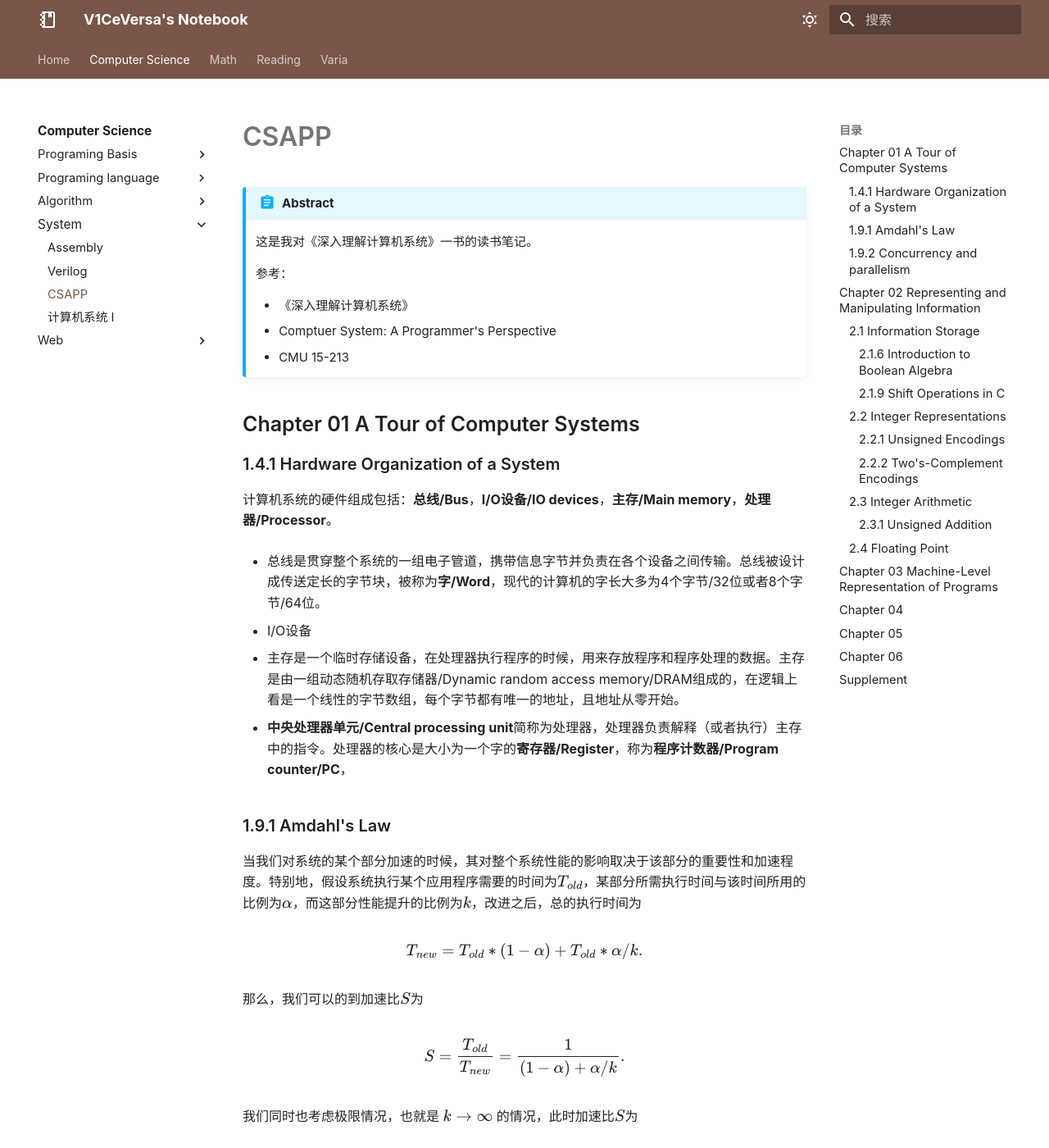
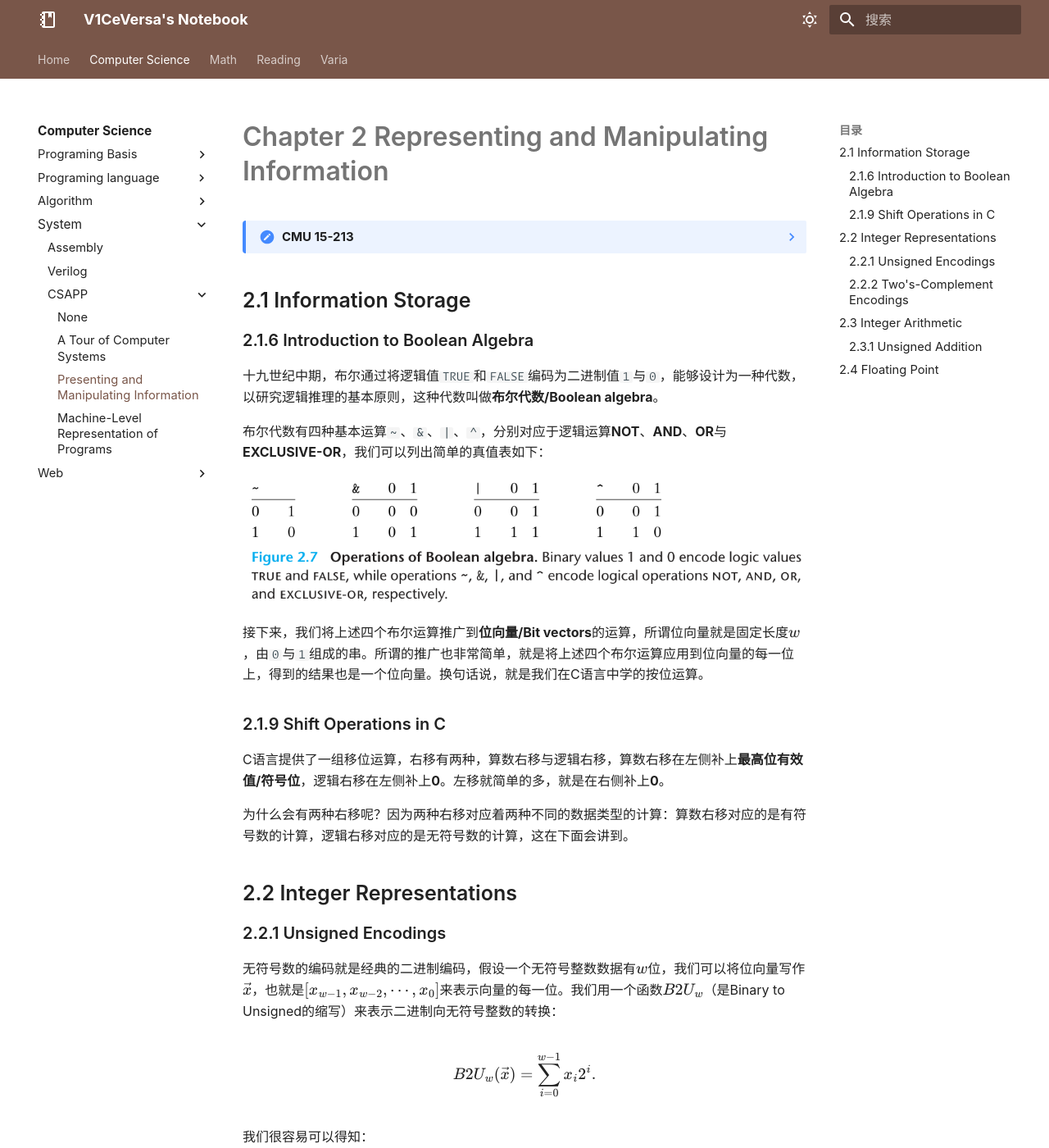
Before and after one commit to V1CeVersaa/V1CeVersaa.github.io, an MkDocs documentation site: the page built from docs/Computer Science/System/CSAPP/Chapter2.md, in a window 1280 px wide and 1400 px high. Shown: the whole window at 82% size. Built offline with MkDocs 1.6.1 and Material for MkDocs 9.7.7, drawn with Linux system fonts in a browser that asks for light colours; nearby versions of some CDN libraries; some web fonts are replaced; comment, search, counter and statistics services are not loaded; a style sheet for code colours, icons or effects is not loaded; some of the changed text lies outside the part shown.

Commit message:
update: 240329

```diff
--- a/docs/Computer Science/System/CSAPP.md
+++ b/docs/Computer Science/System/CSAPP/Chapter2.md
@@ -1,80 +1,31 @@
-# CSAPP
-
-!!! Abstract
-    这是我对《深入理解计算机系统》一书的读书笔记。
-
-    参考：
-
-    - 《深入理解计算机系统》
-    - Comptuer System: A Programmer's Perspective
-    - CMU 15-213
-
-## Chapter 01 A Tour of Computer Systems
-
-### 1.4.1 Hardware Organization of a System
-
-计算机系统的硬件组成包括：**总线/Bus**，**I/O设备/IO devices**，**主存/Main memory**，**处理器/Processor**。
-
-- 总线是贯穿整个系统的一组电子管道，携带信息字节并负责在各个设备之间传输。总线被设计成传送定长的字节块，被称为**字/Word**，现代的计算机的字长大多为4个字节/32位或者8个字节/64位。
-
-- I/O设备
-
-- 主存是一个临时存储设备，在处理器执行程序的时候，用来存放程序和程序处理的数据。主存是由一组动态随机存取存储器/Dynamic random access memory/DRAM组成的，在逻辑上看是一个线性的字节数组，每个字节都有唯一的地址，且地址从零开始。
-
-- **中央处理器单元/Central processing unit**简称为处理器，处理器负责解释（或者执行）主存中的指令。处理器的核心是大小为一个字的**寄存器/Register**，称为**程序计数器/Program counter/PC**，
-
-### 1.9.1 Amdahl's Law
-
-当我们对系统的某个部分加速的时候，其对整个系统性能的影响取决于该部分的重要性和加速程度。特别地，假设系统执行某个应用程序需要的时间为$T_{old}$，某部分所需执行时间与该时间所用的比例为$\alpha$，而这部分性能提升的比例为$k$，改进之后，总的执行时间为
-
-$$T_{new}=T_{old}*(1-\alpha)+T_{old}*\alpha/k.$$
-
-那么，我们可以的到加速比$S$为
-
-$$S=\frac{T_{old}}{T_{new}}=\frac{1}{(1-\alpha)+\alpha/k}.$$
-
-我们同时也考虑极限情况，也就是 $k\to\infty$ 的情况，此时加速比$S$为
-
-$$S=\frac{1}{1-\alpha}.$$
-
-这就是加速比的上界了。
-
-总之，Amdahl's Law告诉我们，为了显著提升系统性能，必须提升全系统中相当大的部分的性能
-
-### 1.9.2 Concurrency and parallelism
-
-并发（concurrency）和并行（parallelism）是两个不同的概念。并发是一个通用的概念，指一个同时具有多个活动的系统。并行是指使用并发来使一个系统运行得更快。并行可以在计算机系统的多个抽象层次上运用，我们按照系统层次结构中从高到底的顺序重点强调三个层次：
-
-- 线程级并发：使用
-
-## Chapter 02 Representing and Manipulating Information
+# Chapter 2 Representing and Manipulating Information
 
 ??? note "CMU 15-213"
     **Why Bits?**
 
     Because of electronic implementation: Easy to store bistable elements, and reliable transmitted on noisy and inaccurate wires.
 
-### 2.1 Information Storage
+## 2.1 Information Storage
 
-#### 2.1.6 Introduction to Boolean Algebra
+### 2.1.6 Introduction to Boolean Algebra
 
 十九世纪中期，布尔通过将逻辑值`TRUE`和`FALSE`编码为二进制值`1`与`0`，能够设计为一种代数，以研究逻辑推理的基本原则，这种代数叫做**布尔代数/Boolean algebra**。
 
 布尔代数有四种基本运算`~`、`&`、`|`、`^`，分别对应于逻辑运算**NOT**、**AND**、**OR**与**EXCLUSIVE-OR**，我们可以列出简单的真值表如下：
 
-![alt text](images/image.png)
+![alt text](../images/img-CSAPP/image2-1.png)
 
 接下来，我们将上述四个布尔运算推广到**位向量/Bit vectors**的运算，所谓位向量就是固定长度$w$，由`0`与`1`组成的串。所谓的推广也非常简单，就是将上述四个布尔运算应用到位向量的每一位上，得到的结果也是一个位向量。换句话说，就是我们在C语言中学的按位运算。
 
-#### 2.1.9 Shift Operations in C
+### 2.1.9 Shift Operations in C
 
 C语言提供了一组移位运算，右移有两种，算数右移与逻辑右移，算数右移在左侧补上**最高位有效值/符号位**，逻辑右移在左侧补上**0**。左移就简单的多，就是在右侧补上**0**。
 
 为什么会有两种右移呢？因为两种右移对应着两种不同的数据类型的计算：算数右移对应的是有符号数的计算，逻辑右移对应的是无符号数的计算，这在下面会讲到。
 
-### 2.2 Integer Representations
+## 2.2 Integer Representations
 
-#### 2.2.1 Unsigned Encodings
+### 2.2.1 Unsigned Encodings
 
 无符号数的编码就是经典的二进制编码，假设一个无符号整数数据有$w$位，我们可以将位向量写作$\vec{x}$，也就是$[x_{w-1},x_{w-2},\cdots,x_0]$来表示向量的每一位。我们用一个函数$B2U_w$（是Binary to Unsigned的缩写）来表示二进制向无符号整数的转换：
 
@@ -85,7 +36,7 @@ $$B2U_w(\vec{x}) = \sum_{i=0}^{w-1}x_i2^i.$$
 - 用$w$位能表示的无符号整数的范围为$[0,2^w-1]$；
 - 函数$B2U_w$是一个双射。$B2U_w$将每一个长度为$w$的位向量映射为唯一的无符号整数，相对地，每一个在区间$[0,2^w-1]$内的整数都可以唯一表示为一个长度为$w$的位向量。
 
-#### 2.2.2 Two's-Complement Encodings
+### 2.2.2 Two's-Complement Encodings
 
 最常见的有符号整数编码是**补码/Two's-complement**编码。在补码编码中，一个$w$位的有符号整数$\vec{x}$的值可以表示为：
 
@@ -125,20 +76,10 @@ $$B2S_w(\vec{x}) = (-1)^{x_w-1}\cdot\left(\sum_{i=0}^{w-2}x_i2^i\right).$$
 
     另外，`T{Min}`被定义为`-T{Max}-1`而不是`-2147483648`，这是因为`-2147483648`在C语言中是对`2147483648`取负号，而`2147483648`超出了32位正整型的范围，所以只好用`-T{Max}-1`来表示。
 
-### 2.3 Integer Arithmetic
+## 2.3 Integer Arithmetic
 
-#### 2.3.1 Unsigned Addition
+### 2.3.1 Unsigned Addition
 
 
 
-### 2.4 Floating Point
-
-## Chapter 03 Machine-Level Representation of Programs
-
-## Chapter 04
-
-## Chapter 05
-
-## Chapter 06
-
-## Supplement
+## 2.4 Floating Point
--- a/mkdocs.yml
+++ b/mkdocs.yml
@@ -141,8 +141,20 @@ nav:
       - Computer Science/System/index.md
       - Assembly: Computer Science/System/Assembly.md
       - Verilog: Computer Science/System/Verilog.md
-      - CSAPP: Computer Science/System/CSAPP.md
-      - 计算机系统 I: Computer Science/System/System1.md
+      - CSAPP:
+        - Computer Science/System/CSAPP.md
+        - A Tour of Computer Systems: Computer Science/System/CSAPP/Chapter1.md
+        - Presenting and Manipulating Information: Computer Science/System/CSAPP/Chapter2.md
+        - Machine-Level Representation of Programs: Computer Science/System/CSAPP/Chapter3.md
+        # - Processor Architecture: Computer Science/System/CSAPP/Chapter4.md
+        # - Optimizing Program Performance: Computer Science/System/CSAPP/Chapter5.md
+        # - The Memory Hierarchy: Computer Science/System/CSAPP/Chapter6.md
+        # - Linking: Computer Science/System/CSAPP/Chapter7.md
+        # - Exceptional Control Flow: Computer Science/System/CSAPP/Chapter8.md
+        # - Virtual Memory: Computer Science/System/CSAPP/Chapter9.md
+        # - System-Level I/O: Computer Science/System/CSAPP/Chapter10.md
+
+      # - 计算机系统 I: Computer Science/System/System1.md
     - Web:
       - Computer Science/Web/index.md
       - CSS: Computer Science/Web/CSS.md
```
Also changed, not shown: docs/Computer Science/System/CSAPP/CSAPP.md (added, +26 -0 lines), docs/Computer Science/System/CSAPP/Chapter1.md (added, +37 -0 lines), docs/Computer Science/System/CSAPP/Chapter10.md (added, +1 -0 lines), docs/Computer Science/System/CSAPP/Chapter11.md (added, +1 -0 lines), docs/Computer Science/System/CSAPP/Chapter12.md (added, +1 -0 lines), docs/Computer Science/System/CSAPP/Chapter3.md (added, +1 -0 lines), docs/Computer Science/System/CSAPP/Chapter4.md (added, +1 -0 lines), docs/Computer Science/System/CSAPP/Chapter5.md (added, +1 -0 lines), docs/Computer Science/System/CSAPP/Chapter6.md (added, +1 -0 lines), docs/Computer Science/System/CSAPP/Chapter7.md (added, +1 -0 lines), docs/Computer Science/System/CSAPP/Chapter8.md (added, +1 -0 lines), docs/Computer Science/System/CSAPP/Chapter9.md (added, +1 -0 lines), docs/Computer Science/System/CSAPP/Supplement.md (added, +7 -0 lines), docs/Computer Science/System/Verilog.md (+2 -2 lines), 1 more files.
